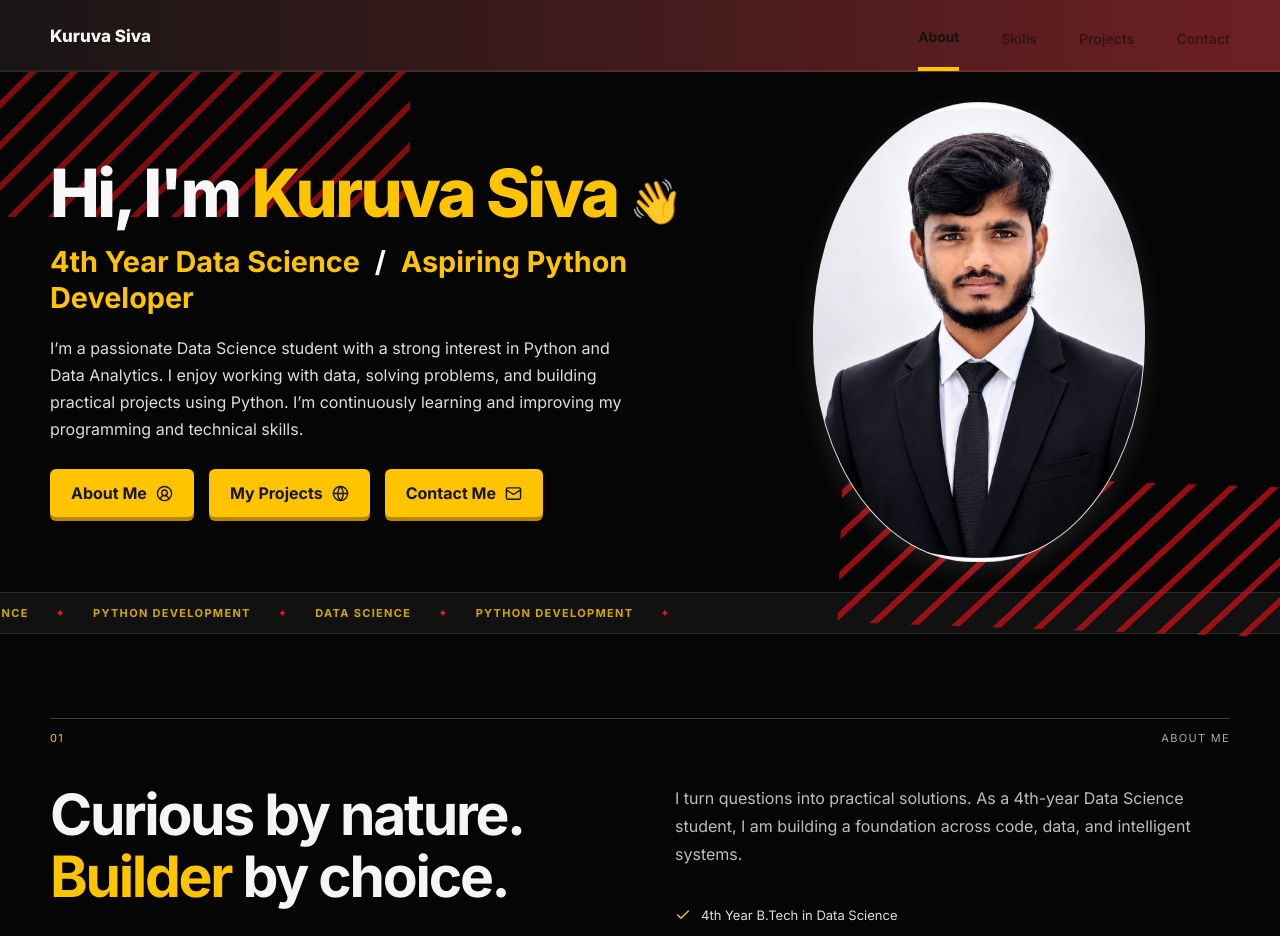
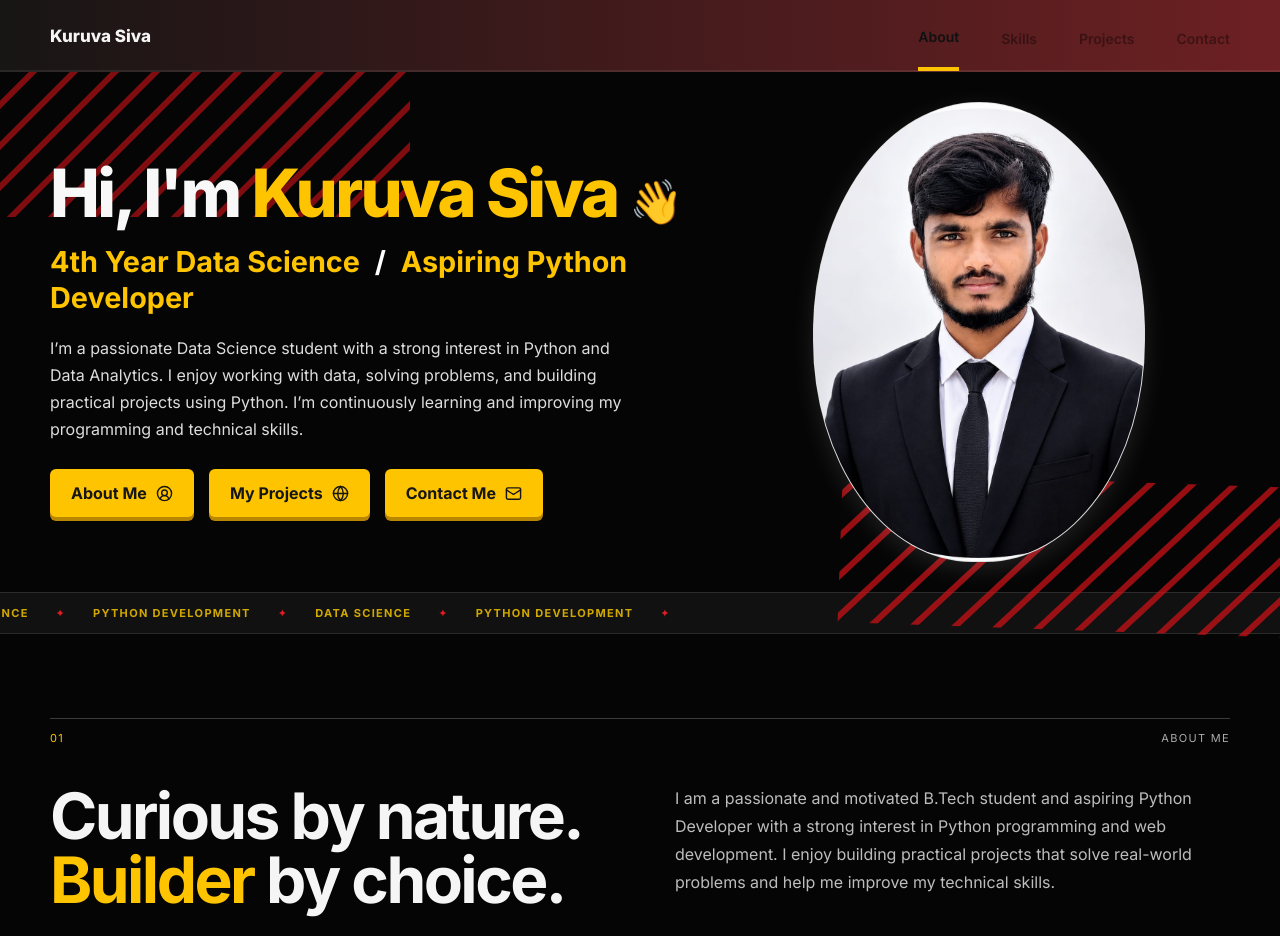
Before and after one commit to kuruvasivasiva1417-ops/siva.portfolio, a React (Vite) app: page / in a window 1280 px wide. Shown: the top 936 px of the page. Built offline with nearby package versions, Linux system fonts and the light colour scheme.

Commit message:
Update portfolio

```diff
--- a/src/App.jsx
+++ b/src/App.jsx
@@ -8,7 +8,6 @@ import {
   Database,
   Link,
   Globe,
-  Share2,
   CircleUserRound,
   Mail,
   MapPin,
@@ -65,7 +64,7 @@ function App() {
 
         <section className="marquee"><div>DATA SCIENCE <i>✦</i> PYTHON DEVELOPMENT <i>✦</i> DATA SCIENCE <i>✦</i> PYTHON DEVELOPMENT <i>✦</i></div></section>
 
-        <section className="section wrap about-section" id="about"><div className="section-label"><span>01</span><span>ABOUT ME</span></div><div className="about-grid"><div><h2>Curious by nature.<br /><em>Builder</em> by choice.</h2></div><div><p className="large-copy">I turn questions into practical solutions. As a 4th-year Data Science student, I am building a foundation across code, data, and intelligent systems.</p><div className="about-points"><p><Check size={16} /> 4th Year B.Tech in Data Science</p><p><Check size={16} /> Strong interest in Data Science &amp; Python</p><p><Check size={16} /> Quick learner with a problem-solving mindset</p><p><Check size={16} /> Looking for internships &amp; full-time opportunities</p></div></div></div></section>
+        <section className="section wrap about-section" id="about"><div className="section-label"><span>01</span><span>ABOUT ME</span></div><div className="about-grid"><div><h2>Curious by nature.<br /><em>Builder</em> by choice.</h2></div><div><p className="large-copy">I am a passionate and motivated B.Tech student and aspiring Python Developer with a strong interest in Python programming and web development. I enjoy building practical projects that solve real-world problems and help me improve my technical skills.</p><div className="about-points"><p><Check size={16} /> Worked with Python, Flask, React, MongoDB, HTML, CSS, and JavaScript</p><p><Check size={16} /> Continuously learning new technologies and applying them through projects and internships</p><p><Check size={16} /> Goal is to start my career as a Python Developer and contribute to innovative software projects</p><p><Check size={16} /> Focused on building practical solutions and improving my technical skills</p></div></div></div></section>
 
         <section className="section skills-section" id="skills"><div className="wrap"><div className="section-label"><span>02</span><span>TOOLKIT</span></div><div className="section-heading"><h2>Things I work <em>with.</em></h2><p>A growing set of tools for turning ideas into useful, reliable software.</p></div><div className="skills-grid">{skills.map(([name, value, type]) => <div className="skill-card" key={name}><div className="skill-top"><span className={`skill-icon ${type}`}>{type === 'python' ? 'Py' : type === 'sql' ? 'DB' : type === 'ds' ? '{}' : type === 'git' ? '⌘' : type === 'excel' ? 'X' : type === 'prompt' ? '✦' : type.toUpperCase()}</span><span>{name}</span><b>{value}%</b></div><div className="progress"><span style={{ width: `${value}%` }} /></div></div>)}</div></div></section>
 
@@ -73,9 +72,9 @@ function App() {
 
         <section className="split-section"><div className="wrap split-grid"><div className="education"><div className="section-label"><span>04</span><span>EDUCATION</span></div><h2>Learning the<br /><em>language</em> of data.</h2><div className="edu-card"><div className="edu-icon"><Code2 /></div><div><strong>B.Tech in Data Science</strong><p>Dr.K.V.Subba Reddy Institute Of Technology <span>•</span> 4th Year</p></div><span className="edu-year">2023-2027</span></div></div><div className="certifications"><div className="section-label"><span>CERTIFICATIONS</span><span>↗</span></div><div className="cert-list">{certifications.map((cert, index) => <div className="cert" key={cert}><span>0{index + 1}</span><strong>{cert}</strong><ArrowUpRight size={18} /></div>)}</div></div></div></section>
 
-        <section className="section contact-section wrap" id="contact"><div className="section-label"><span>05</span><span>CONTACT</span></div><div className="contact-grid"><div><h2>Let's make something<br /><em>meaningful.</em></h2><p className="large-copy">Have an opportunity, a question, or just want to talk data? My inbox is always open.</p><div className="contact-details"><a href="mailto:kuruvasivasiva1417@gmail.com"><Mail size={17} /> kuruvasivasiva1417@gmail.com</a><span><MapPin size={17} /> Andhra Pradesh, India</span></div></div><form className="contact-form" onSubmit={(event) => { event.preventDefault(); setSent(true) }}><label>Name<input type="text" placeholder="Your name" required /></label><label>Email<input type="email" placeholder="you@example.com" required /></label><label>Message<textarea placeholder="Tell me a little about it..." rows="4" required /></label><button className="button primary" type="submit">{sent ? 'Message sent' : 'Send message'} {sent ? <Check size={17} /> : <Send size={16} />}</button></form></div></section>
+        <section className="section contact-section wrap" id="contact"><div className="section-label"><span>05</span><span>CONTACT</span></div><div className="contact-grid"><div><h2>Contact Me</h2><p className="large-copy">Have an opportunity, a question, or just want to talk data? My inbox is always open.</p><div className="contact-details"><a href="mailto:kuruvasivasiva1417@gmail.com"><Mail size={17} /> kuruvasivasiva1417@gmail.com</a><a href="tel:+918555820953"><Mail size={17} /> 8555820953</a><span><MapPin size={17} /> Andhra Pradesh, India</span></div></div><form className="contact-form" onSubmit={(event) => { event.preventDefault(); setSent(true) }}><label>Name<input type="text" placeholder="Your name" required /></label><label>Email<input type="email" placeholder="you@example.com" required /></label><label>Message<textarea placeholder="Tell me a little about it..." rows="4" required /></label><button className="button primary" type="submit">{sent ? 'Message sent' : 'Send message'} {sent ? <Check size={17} /> : <Send size={16} />}</button></form></div></section>
       </main>
-      <footer className="footer wrap"><a className="brand" href="#home"><span>KS</span><strong>Kuruva Siva</strong></a><p>Designed &amp; built with curiosity. © 2025</p><div className="socials"><a href="#contact" aria-label="GitHub"><Link size={18} /></a><a href="#contact" aria-label="LinkedIn"><Share2 size={18} /></a><a href="#contact" aria-label="Instagram"><CircleUserRound size={18} /></a></div></footer>
+      <footer className="footer wrap"><a className="brand" href="#home"><span>KS</span><strong>Kuruva Siva</strong></a><p>Designed &amp; built with curiosity. © 2025</p><div className="socials"><a href="#contact" aria-label="GitHub"><Link size={18} /></a><a href="#contact" aria-label="Instagram"><CircleUserRound size={18} /></a></div></footer>
     </div>
   )
 }
--- a/src/index.css
+++ b/src/index.css
@@ -49,7 +49,7 @@ h1 em, h2 em { color: #ffc400; font-style: normal; }
 .marquee { border-block: 1px solid #2b2b2b; background: #111; overflow: hidden; padding: 13px 0; white-space: nowrap; color: #d1a800; font-size: 11px; font-weight: 700; letter-spacing: .12em; }
 .marquee div { animation: scroll 30s linear infinite; }.marquee i { color: #e31c24; font-style: normal; margin: 0 23px; }@keyframes scroll { to { transform: translateX(-25%); } }
 .section { padding-block: 84px; position: relative; }.section-label { display: flex; justify-content: space-between; border-top: 1px solid #3c3c3c; padding-top: 12px; margin-bottom: 39px; }.section-label span:first-child { color: #ffc400; }
-.about-grid, .contact-grid { display: grid; grid-template-columns: 1fr 1fr; gap: 70px; }.section h2 { font-size: clamp(33px, 4.5vw, 57px); line-height: 1.08; letter-spacing: -.04em; margin: 0; }.large-copy { color: #bdbdbd; font-size: 16px; line-height: 1.75; max-width: 530px; margin: 0 0 26px; }.about-points { display: grid; gap: 12px; }.about-points p { display: flex; align-items: center; gap: 10px; color: #ddd; font-size: 13px; }.about-points svg { color: #ffc400; }
+.about-grid, .contact-grid { display: grid; grid-template-columns: 1fr 1fr; gap: 70px; }.section h2 { font-size: clamp(33px, 4.5vw, 57px); line-height: 1.08; letter-spacing: -.04em; margin: 0; }.about-section h2 { font-size: clamp(42px, 5vw, 72px); line-height: 1; max-width: 620px; }.large-copy { color: #bdbdbd; font-size: 16px; line-height: 1.75; max-width: 530px; margin: 0 0 26px; }.about-points { display: grid; gap: 12px; }.about-points p { display: flex; align-items: center; gap: 10px; color: #ddd; font-size: 13px; }.about-points svg { color: #ffc400; }
 .skills-section { background: #101010; border-block: 1px solid #262626; }.section-heading { display: flex; align-items: end; justify-content: space-between; gap: 30px; margin-bottom: 40px; }.section-heading p { max-width: 270px; color: #999; font-size: 13px; line-height: 1.6; }.skills-grid { display: grid; grid-template-columns: repeat(4, 1fr); gap: 10px; }.skill-card { border: 1px solid #333; padding: 16px; background: #181818; }.skill-top { display: grid; grid-template-columns: 32px 1fr auto; align-items: center; gap: 10px; color: #ddd; font-size: 11px; }.skill-top b { color: #999; font-size: 10px; font-weight: 400; }.skill-icon { display: grid; place-items: center; height: 30px; width: 30px; font-size: 10px; color: #111; background: #ffc400; }.skill-icon.sql { background: #e34b45; }.skill-icon.html { background: #ef762e; }.skill-icon.css { background: #3c9edb; }.skill-icon.git { background: #d7a356; }.skill-icon.excel { background: #6ab88b; }.skill-icon.prompt { background: #c59be8; }.progress { height: 3px; margin-top: 17px; background: #333; }.progress span { height: 100%; display: block; background: #ffc400; }
 .project-grid { display: grid; grid-template-columns: 1fr 1fr; gap: 16px; }.project-card { border: 1px solid #333; background: #111; transition: transform .25s, border-color .25s; }.project-card:hover { transform: translateY(-5px); border-color: #ffc400; }.project-art { height: 170px; position: relative; display: grid; place-items: center; overflow: hidden; background: #291516; color: #ffc400; }.project-card.cyan .project-art { background: #142526; color: #70dcdc; }.project-card.pink .project-art { background: #281522; color: #ef8cb3; }.project-card.orange .project-art { background: #292018; color: #e8b084; }.project-number { position: absolute; top: 15px; left: 17px; font-size: 10px; color: #999; }.art-grid { position: absolute; inset: 0; opacity: .12; background-image: linear-gradient(#ffc400 1px, transparent 1px), linear-gradient(90deg, #ffc400 1px, transparent 1px); background-size: 35px 35px; transform: perspective(200px) rotateX(55deg) scale(1.6); transform-origin: bottom; }.project-body { padding: 20px 22px; }.project-tag { font-size: 10px; color: #ffc400; }.project-body h3 { color: #eee; font-size: 18px; margin: 10px 0 8px; }.project-body p { color: #999; font-size: 12px; line-height: 1.65; min-height: 40px; }.project-links { display: flex; gap: 22px; margin-top: 18px; font-size: 10px; color: #ccc; }.project-links a { display: flex; align-items: center; gap: 7px; }
 .split-section { border-block: 1px solid #272727; background: #101010; }.split-grid { display: grid; grid-template-columns: 1fr 1fr; gap: 70px; padding-block: 84px; }.split-grid .section-label { margin-bottom: 38px; }.education h2 { margin-bottom: 42px; }.edu-card { display: flex; align-items: center; gap: 15px; padding: 17px; border: 1px solid #333; background: #191919; }.edu-icon { width: 39px; height: 39px; display: grid; place-items: center; color: #111; background: #ffc400; }.edu-card strong { font-size: 13px; }.edu-card p { color: #999; font-size: 10px; margin-top: 4px; }.edu-card p span { color: #ffc400; margin: 0 6px; }.edu-year { margin-left: auto; color: #999; font-size: 10px; }.cert-list { border-top: 1px solid #333; }.cert { display: grid; grid-template-columns: 40px 1fr auto; align-items: center; padding: 18px 4px; border-bottom: 1px solid #333; color: #ddd; }.cert span { font-size: 10px; color: #ffc400; }.cert strong { font-size: 15px; }.cert svg { color: #999; }
```
